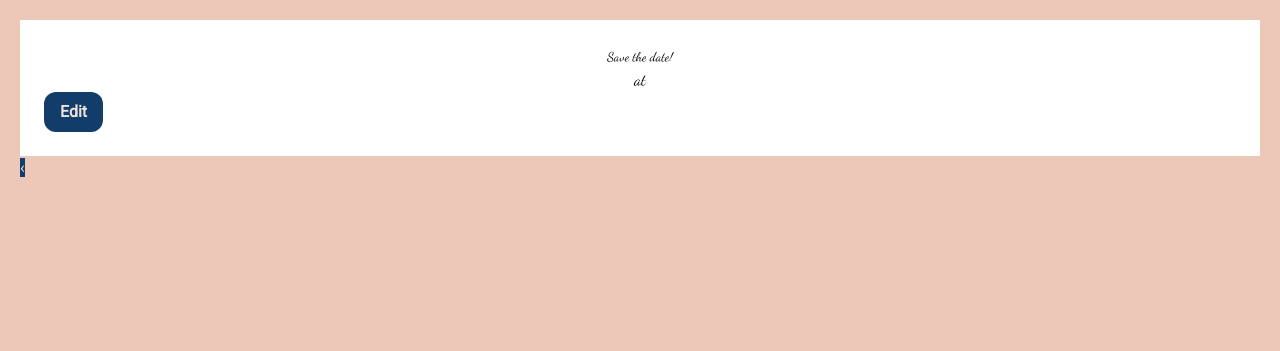
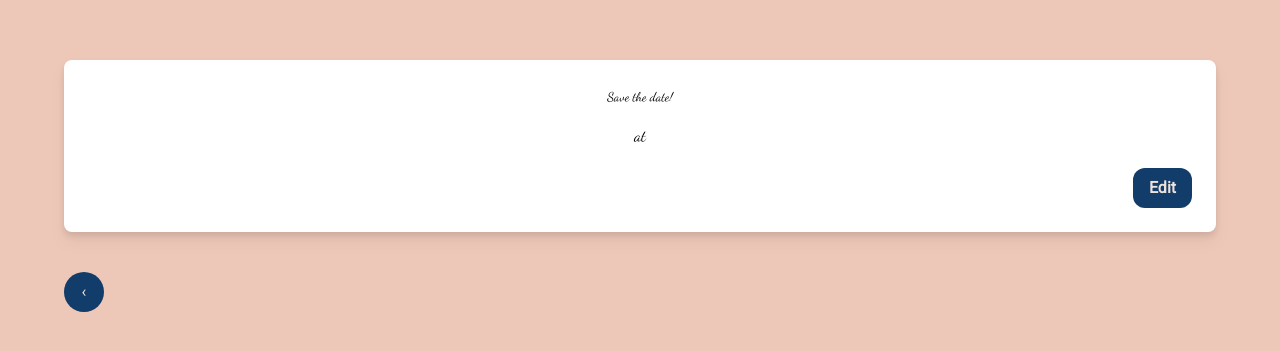
Before and after one commit to emidiovaleretto/django-party, a Django app: template party/templates/party/party_detail/page_party_detail.html in a window 1280 px wide. Shown: the part 64-415 px from the top of the page. Run offline with Django 5.2, Linux system fonts and the light colour scheme; the template is opened without the code that fills it, so the values that code supplies are empty; parts of the project's set-up code (start-up, migrations or seed data) failed here and were passed over.

Commit message:
style: rebuild Tailwind CSS with new utility classes

```diff
--- a/party/static/party/css/tailwind_output.css
+++ b/party/static/party/css/tailwind_output.css
@@ -624,13 +624,34 @@ video {
   position: fixed;
 }
 
+.absolute{
+  position: absolute;
+}
+
+.relative{
+  position: relative;
+}
+
 .col-span-2{
   grid-column: span 2 / span 2;
+}
+
+.col-span-3{
+  grid-column: span 3 / span 3;
+}
+
+.m-3{
+  margin: 0.75rem;
 }
 
 .mx-auto{
   margin-left: auto;
   margin-right: auto;
+}
+
+.my-10{
+  margin-top: 2.5rem;
+  margin-bottom: 2.5rem;
 }
 
 .mb-2{
@@ -645,6 +666,22 @@ video {
   margin-top: 1rem;
 }
 
+.mb-5{
+  margin-bottom: 1.25rem;
+}
+
+.ml-auto{
+  margin-left: auto;
+}
+
+.mr-0{
+  margin-right: 0px;
+}
+
+.mt-5{
+  margin-top: 1.25rem;
+}
+
 .block{
   display: block;
 }
@@ -657,16 +694,48 @@ video {
   display: inline;
 }
 
+.flex{
+  display: flex;
+}
+
+.table{
+  display: table;
+}
+
 .grid{
   display: grid;
+}
+
+.contents{
+  display: contents;
 }
 
 .hidden{
   display: none;
 }
 
+.h-\[40px\]{
+  height: 40px;
+}
+
+.w-full{
+  width: 100%;
+}
+
+.w-\[40px\]{
+  width: 40px;
+}
+
+.max-w-6xl{
+  max-width: 72rem;
+}
+
 .transform{
   transform: translate(var(--tw-translate-x), var(--tw-translate-y)) rotate(var(--tw-rotate)) skewX(var(--tw-skew-x)) skewY(var(--tw-skew-y)) scaleX(var(--tw-scale-x)) scaleY(var(--tw-scale-y));
+}
+
+.resize-none{
+  resize: none;
 }
 
 .resize{
@@ -677,8 +746,26 @@ video {
   grid-template-columns: repeat(2, minmax(0, 1fr));
 }
 
+.grid-cols-3{
+  grid-template-columns: repeat(3, minmax(0, 1fr));
+}
+
+.items-center{
+  align-items: center;
+}
+
+.justify-center{
+  justify-content: center;
+}
+
 .gap-5{
   gap: 1.25rem;
+}
+
+.truncate{
+  overflow: hidden;
+  text-overflow: ellipsis;
+  white-space: nowrap;
 }
 
 .rounded{
@@ -687,6 +774,14 @@ video {
 
 .rounded-xl{
   border-radius: 0.75rem;
+}
+
+.rounded-full{
+  border-radius: 9999px;
+}
+
+.rounded-lg{
+  border-radius: 0.5rem;
 }
 
 .border{
@@ -748,6 +843,10 @@ video {
   padding: 1.5rem;
 }
 
+.p-2{
+  padding: 0.5rem;
+}
+
 .px-4{
   padding-left: 1rem;
   padding-right: 1rem;
@@ -776,6 +875,11 @@ video {
   line-height: 2rem;
 }
 
+.text-3xl{
+  font-size: 1.875rem;
+  line-height: 2.25rem;
+}
+
 .font-bold{
   font-weight: 700;
 }
@@ -809,6 +926,17 @@ video {
   box-shadow: var(--tw-ring-offset-shadow, 0 0 #0000), var(--tw-ring-shadow, 0 0 #0000), var(--tw-shadow);
 }
 
+.shadow{
+  --tw-shadow: 0 1px 3px 0 rgb(0 0 0 / 0.1), 0 1px 2px -1px rgb(0 0 0 / 0.1);
+  --tw-shadow-colored: 0 1px 3px 0 var(--tw-shadow-color), 0 1px 2px -1px var(--tw-shadow-color);
+  box-shadow: var(--tw-ring-offset-shadow, 0 0 #0000), var(--tw-ring-shadow, 0 0 #0000), var(--tw-shadow);
+}
+
+.drop-shadow-lg{
+  --tw-drop-shadow: drop-shadow(0 10px 8px rgb(0 0 0 / 0.04)) drop-shadow(0 4px 3px rgb(0 0 0 / 0.1));
+  filter: var(--tw-blur) var(--tw-brightness) var(--tw-contrast) var(--tw-grayscale) var(--tw-hue-rotate) var(--tw-invert) var(--tw-saturate) var(--tw-sepia) var(--tw-drop-shadow);
+}
+
 .invert{
   --tw-invert: invert(100%);
   filter: var(--tw-blur) var(--tw-brightness) var(--tw-contrast) var(--tw-grayscale) var(--tw-hue-rotate) var(--tw-invert) var(--tw-saturate) var(--tw-sepia) var(--tw-drop-shadow);
```
Also changed, not shown: other parts of party/static/party/css/tailwind_output.css (+58 -0 lines).
